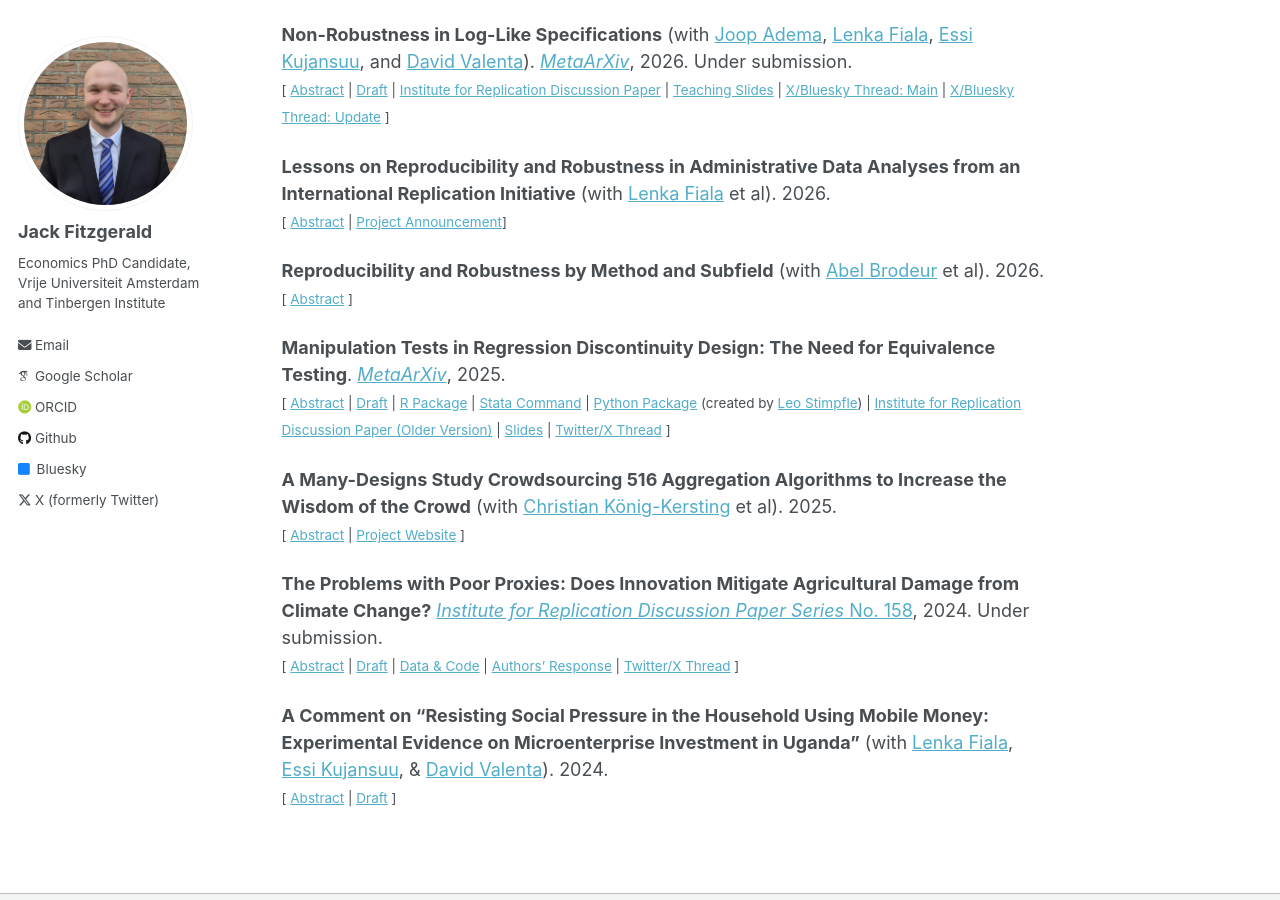
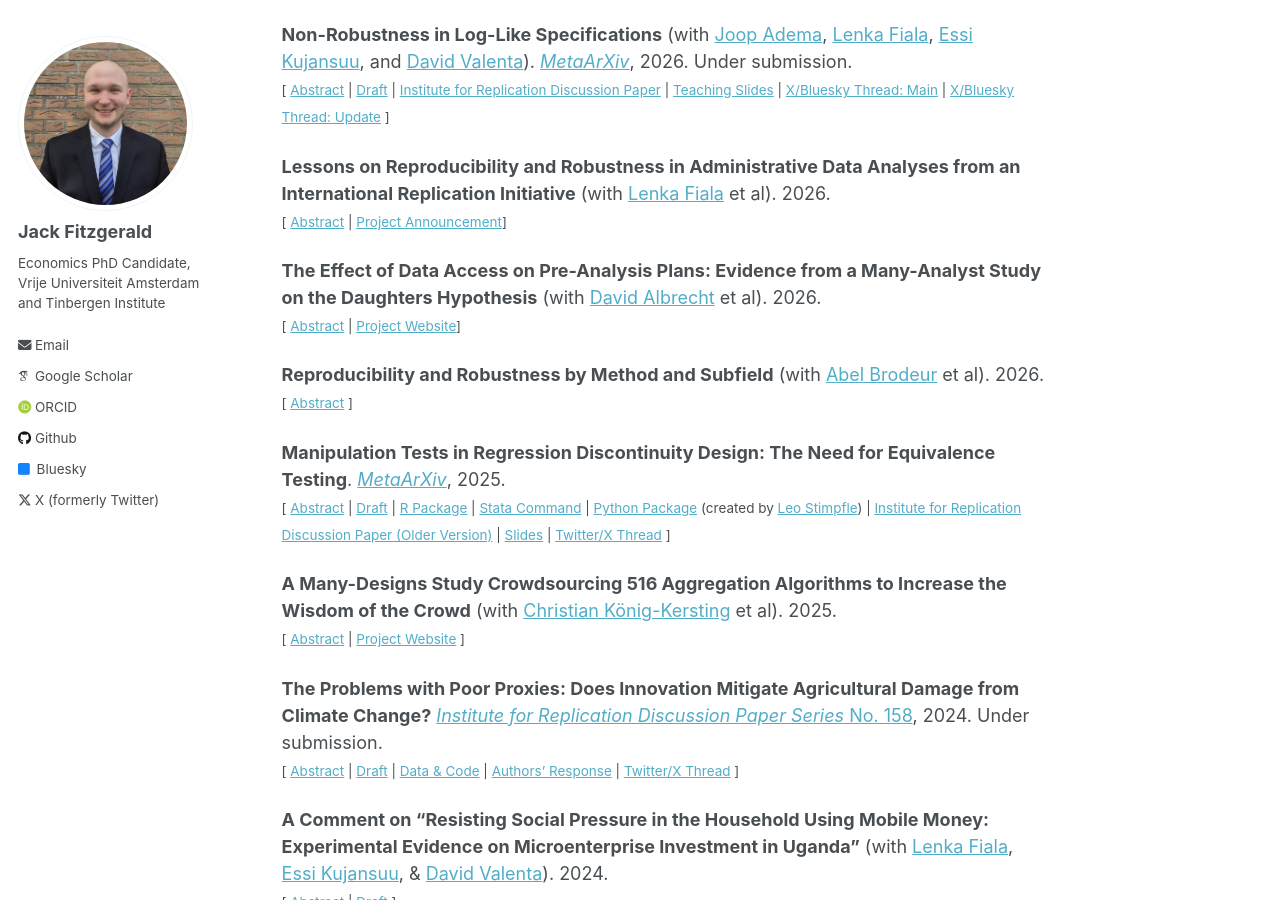
Before and after one commit to jack-fitzgerald/jack-fitzgerald.github.io, a Jekyll site: the page built from _pages/papers.md, in a window 1280 px wide and 900 px high, scrolled down 2347 px. Built offline with Jekyll 4.4.1, drawn with Linux system fonts in a browser that asks for light colours; some web fonts are replaced.

Commit message:
Update papers.md

```diff
--- a/_pages/papers.md
+++ b/_pages/papers.md
@@ -173,6 +173,15 @@ Circulated only amongst co-authors at this stage.
 
 </small><br><br/></div>
 
+**The Effect of Data Access on Pre-Analysis Plans: Evidence from a Many-Analyst Study on the Daughters Hypothesis** (with [David Albrecht](https://da-lbrecht.github.io/) et al). 2026. <br/>
+<small>[ <a href="#/" onclick="visib('manydaughters')">Abstract</a> | [Project Website](https://www.manydaughters.com/)] </small>
+
+<div id="manydaughters" style="display: none; text-align: justify; line-height: 1.2" ><small>
+
+Circulated only amongst co-authors at this stage.
+
+</small><br><br/></div>
+
 **Reproducibility and Robustness by Method and Subfield** (with [Abel Brodeur](https://sites.google.com/site/abelbrodeur/home) et al). 2026. <br/>
 <small>[ <a href="#/" onclick="visib('2ndmeta')">Abstract</a> ] </small>
 
```
Also changed, not shown: other parts of _pages/papers.md (+1 -1 lines).
